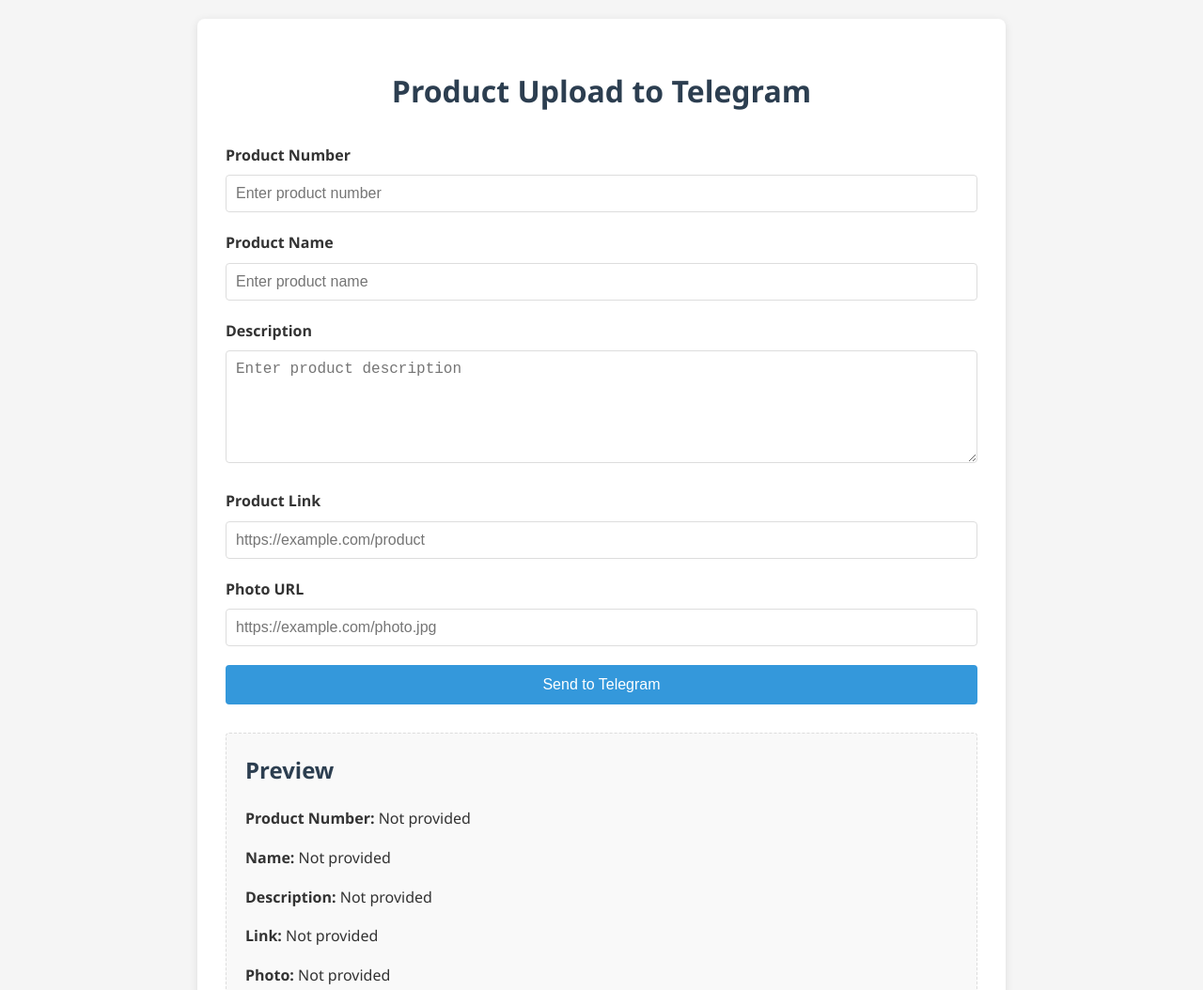
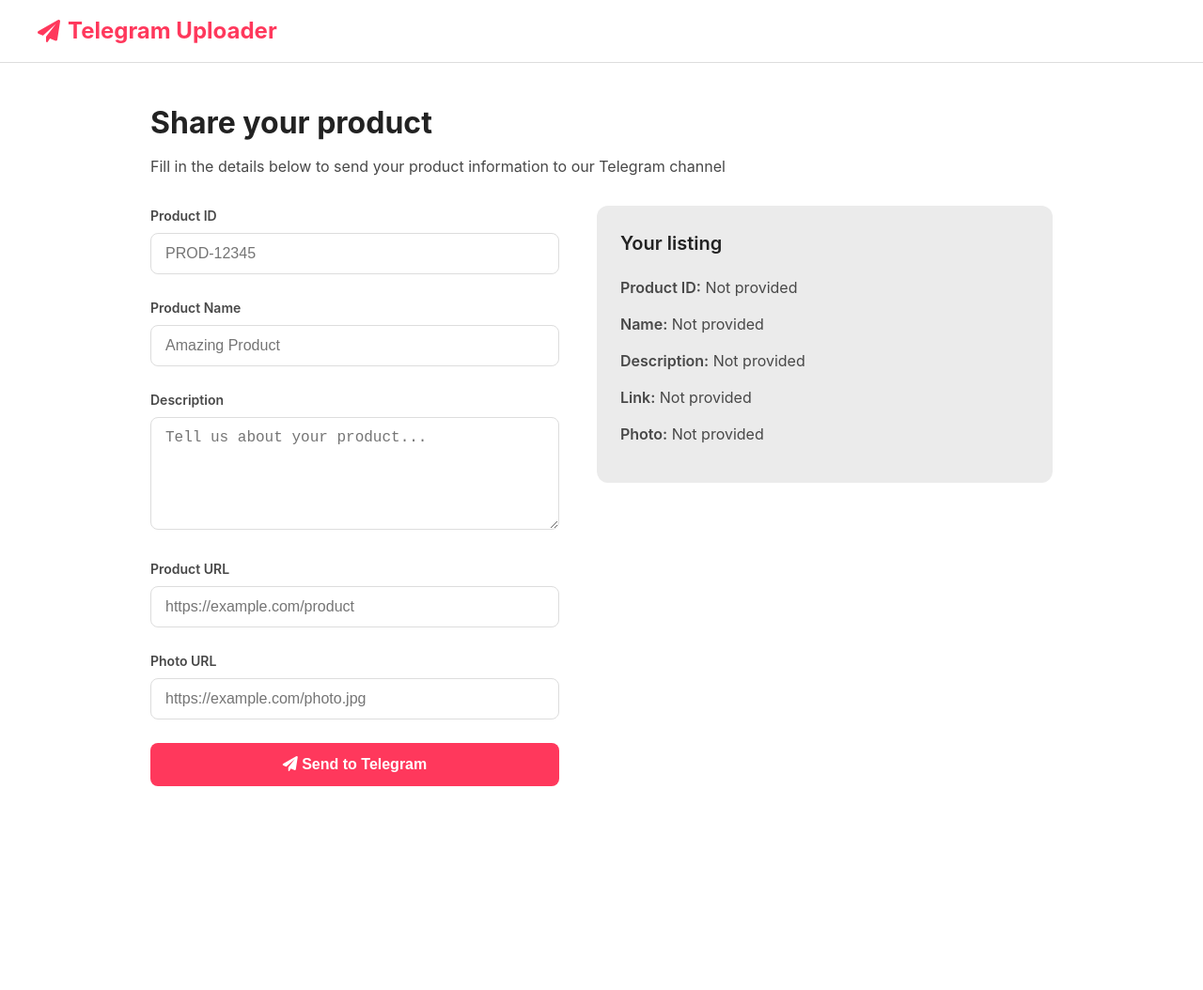
Before and after one commit to Flownetic/Shop_admin, a plain HTML site: page index.html in a window 1280 px wide. Shown: the top 1054 px of the page at 94% size. After the commit the page ends 877 px from the top, so only its background shows below. Drawn offline with Linux system fonts and the light colour scheme.

Commit message:
Update index.html

```diff
--- a/index.html
+++ b/index.html
@@ -4,159 +4,299 @@
     <meta charset="UTF-8">
     <meta name="viewport" content="width=device-width, initial-scale=1.0">
     <title>Product Upload to Telegram</title>
+    <link rel="stylesheet" href="https://cdnjs.cloudflare.com/ajax/libs/font-awesome/6.0.0-beta3/css/all.min.css">
     <style>
+        :root {
+            --airbnb-red: #FF385C;
+            --airbnb-dark: #222222;
+            --airbnb-light-gray: #EBEBEB;
+            --airbnb-medium-gray: #DDDDDD;
+            --airbnb-text: #484848;
+            --airbnb-white: #FFFFFF;
+        }
+
+        * {
+            box-sizing: border-box;
+            margin: 0;
+            padding: 0;
+        }
+
         body {
-            font-family: 'Segoe UI', Tahoma, Geneva, Verdana, sans-serif;
-            line-height: 1.6;
-            margin: 0;
-            padding: 20px;
-            background-color: #f5f5f5;
-            color: #333;
+            font-family: 'Circular', -apple-system, BlinkMacSystemFont, 'Segoe UI', Roboto, Oxygen, Ubuntu, Cantarell, 'Open Sans', 'Helvetica Neue', sans-serif;
+            color: var(--airbnb-text);
+            background-color: var(--airbnb-white);
+            line-height: 1.5;
         }
-        .container {
-            max-width: 800px;
-            margin: 0 auto;
-            background: white;
-            padding: 30px;
-            border-radius: 8px;
-            box-shadow: 0 2px 10px rgba(0, 0, 0, 0.1);
+
+        .navbar {
+            display: flex;
+            justify-content: space-between;
+            align-items: center;
+            padding: 15px 40px;
+            border-bottom: 1px solid var(--airbnb-medium-gray);
+            position: sticky;
+            top: 0;
+            background-color: var(--airbnb-white);
+            z-index: 100;
         }
-        h1 {
-            text-align: center;
-            color: #2c3e50;
+
+        .logo {
+            color: var(--airbnb-red);
+            font-size: 24px;
+            font-weight: 700;
+            text-decoration: none;
+            display: flex;
+            align-items: center;
+        }
+
+        .logo i {
+            margin-right: 8px;
+        }
+
+        .main-container {
+            max-width: 1000px;
+            margin: 40px auto;
+            padding: 0 20px;
+        }
+
+        .header {
             margin-bottom: 30px;
         }
+
+        .header h1 {
+            font-size: 32px;
+            font-weight: 700;
+            color: var(--airbnb-dark);
+            margin-bottom: 10px;
+        }
+
+        .header p {
+            color: var(--airbnb-text);
+            font-size: 16px;
+        }
+
+        .form-container {
+            display: flex;
+            gap: 40px;
+        }
+
+        .form-section {
+            flex: 1;
+        }
+
+        .preview-section {
+            flex: 1;
+            background-color: var(--airbnb-light-gray);
+            border-radius: 12px;
+            padding: 25px;
+            height: fit-content;
+        }
+
         .form-group {
+            margin-bottom: 25px;
+        }
+
+        .form-group label {
+            display: block;
+            font-weight: 600;
+            margin-bottom: 8px;
+            font-size: 14px;
+        }
+
+        .form-control {
+            width: 100%;
+            padding: 12px 15px;
+            border: 1px solid var(--airbnb-medium-gray);
+            border-radius: 8px;
+            font-size: 16px;
+            transition: border-color 0.2s;
+        }
+
+        .form-control:focus {
+            outline: none;
+            border-color: var(--airbnb-dark);
+        }
+
+        textarea.form-control {
+            min-height: 120px;
+            resize: vertical;
+        }
+
+        .btn {
+            background-color: var(--airbnb-red);
+            color: var(--airbnb-white);
+            border: none;
+            padding: 14px 24px;
+            font-size: 16px;
+            font-weight: 600;
+            border-radius: 8px;
+            cursor: pointer;
+            width: 100%;
+            transition: background-color 0.2s;
+        }
+
+        .btn:hover {
+            background-color: #E61E4D;
+        }
+
+        .preview-title {
+            font-size: 20px;
+            font-weight: 600;
             margin-bottom: 20px;
+            color: var(--airbnb-dark);
         }
-        label {
-            display: block;
-            margin-bottom: 8px;
+
+        .preview-item {
+            margin-bottom: 15px;
+        }
+
+        .preview-item strong {
             font-weight: 600;
         }
-        input[type="text"],
-        input[type="url"],
-        textarea {
-            width: 100%;
-            padding: 10px;
-            border: 1px solid #ddd;
-            border-radius: 4px;
-            font-size: 16px;
-            box-sizing: border-box;
-        }
-        textarea {
-            height: 120px;
-            resize: vertical;
-        }
-        button {
-            background-color: #3498db;
-            color: white;
-            border: none;
-            padding: 12px 20px;
-            font-size: 16px;
-            border-radius: 4px;
-            cursor: pointer;
-            width: 100%;
-            transition: background-color 0.3s;
-        }
-        button:hover {
-            background-color: #2980b9;
-        }
-        .preview {
-            margin-top: 30px;
-            padding: 20px;
-            border: 1px dashed #ddd;
-            border-radius: 4px;
-            background-color: #f9f9f9;
-        }
-        .preview h2 {
-            margin-top: 0;
-            color: #2c3e50;
-        }
-        .status {
-            margin-top: 20px;
-            padding: 15px;
-            border-radius: 4px;
+
+        .loading {
+            display: none;
             text-align: center;
-            display: none;
-        }
-        .success {
-            background-color: #d4edda;
-            color: #155724;
-            display: block;
-        }
-        .error {
-            background-color: #f8d7da;
-            color: #721c24;
-            display: block;
-        }
-        .loading {
-            text-align: center;
-            display: none;
             margin-top: 20px;
         }
+
         .spinner {
             border: 4px solid rgba(0, 0, 0, 0.1);
             border-radius: 50%;
-            border-top: 4px solid #3498db;
+            border-top: 4px solid var(--airbnb-red);
             width: 30px;
             height: 30px;
             animation: spin 1s linear infinite;
-            margin: 0 auto;
+            margin: 0 auto 15px;
         }
+
         @keyframes spin {
             0% { transform: rotate(0deg); }
             100% { transform: rotate(360deg); }
         }
+
+        .status {
+            margin-top: 20px;
+            padding: 15px;
+            border-radius: 8px;
+            text-align: center;
+            display: none;
+            font-weight: 500;
+        }
+
+        .success {
+            background-color: #E6F7EE;
+            color: #008A5C;
+            display: block;
+        }
+
+        .error {
+            background-color: #FFEBEC;
+            color: #C13515;
+            display: block;
+        }
+
+        .photo-preview {
+            margin-top: 15px;
+            max-width: 100%;
+            border-radius: 8px;
+            display: none;
+        }
+
+        @media (max-width: 768px) {
+            .form-container {
+                flex-direction: column;
+            }
+
+            .navbar {
+                padding: 15px 20px;
+            }
+
+            .header h1 {
+                font-size: 26px;
+            }
+        }
     </style>
 </head>
 <body>
-    <div class="container">
-        <h1>Product Upload to Telegram</h1>
+    <nav class="navbar">
+        <a href="#" class="logo">
+            <i class="fas fa-paper-plane"></i>
+            <span>Telegram Uploader</span>
+        </a>
+    </nav>
 
+    <div class="main-container">
+        <div class="header">
+            <h1>Share your product</h1>
+            <p>Fill in the details below to send your product information to our Telegram channel</p>
+        </div>
+
+        <div class="form-container">
+            <div class="form-section">
                 <form id="productForm">
                     <div class="form-group">
-                <label for="productNumber">Product Number</label>
-                <input type="text" id="productNumber" required placeholder="Enter product number">
+                        <label for="productNumber">Product ID</label>
+                        <input type="text" id="productNumber" class="form-control" required placeholder="PROD-12345">
                     </div>
 
                     <div class="form-group">
                         <label for="productName">Product Name</label>
-                <input type="text" id="productName" required placeholder="Enter product name">
+                        <input type="text" id="productName" class="form-control" required placeholder="Amazing Product">
                     </div>
 
                     <div class="form-group">
                         <label for="productDescription">Description</label>
-                <textarea id="productDescription" required placeholder="Enter product description"></textarea>
+                        <textarea id="productDescription" class="form-control" required placeholder="Tell us about your product..."></textarea>
                     </div>
 
                     <div class="form-group">
-                <label for="productLink">Product Link</label>
-                <input type="url" id="productLink" required placeholder="https://example.com/product">
+                        <label for="productLink">Product URL</label>
+                        <input type="url" id="productLink" class="form-control" required placeholder="https://example.com/product">
                     </div>
 
                     <div class="form-group">
                         <label for="productPhoto">Photo URL</label>
-                <input type="url" id="productPhoto" required placeholder="https://example.com/photo.jpg">
+                        <input type="url" id="productPhoto" class="form-control" required placeholder="https://example.com/photo.jpg">
+                        <img id="photoPreview" class="photo-preview" alt="Photo preview">
                     </div>
 
-            <button type="submit">Send to Telegram</button>
+                    <button type="submit" class="btn">
+                        <i class="fas fa-paper-plane"></i> Send to Telegram
+                    </button>
                 </form>
 
                 <div class="loading" id="loadingIndicator">
                     <div class="spinner"></div>
-            <p>Sending to Telegram...</p>
+                    <p>Sending your product information...</p>
                 </div>
 
                 <div class="status" id="statusMessage"></div>
+            </div>
 
-        <div class="preview" id="previewSection">
-            <h2>Preview</h2>
-            <p><strong>Product Number:</strong> <span id="previewNumber">Not provided</span></p>
-            <p><strong>Name:</strong> <span id="previewName">Not provided</span></p>
-            <p><strong>Description:</strong> <span id="previewDescription">Not provided</span></p>
-            <p><strong>Link:</strong> <span id="previewLink">Not provided</span></p>
-            <p><strong>Photo:</strong> <span id="previewPhoto">Not provided</span></p>
+            <div class="preview-section">
+                <h3 class="preview-title">Your listing</h3>
+
+                <div class="preview-item">
+                    <strong>Product ID:</strong> <span id="previewNumber">Not provided</span>
+                </div>
+
+                <div class="preview-item">
+                    <strong>Name:</strong> <span id="previewName">Not provided</span>
+                </div>
+
+                <div class="preview-item">
+                    <strong>Description:</strong> <span id="previewDescription">Not provided</span>
+                </div>
+
+                <div class="preview-item">
+                    <strong>Link:</strong> <span id="previewLink">Not provided</span>
+                </div>
+
+                <div class="preview-item">
+                    <strong>Photo:</strong> <span id="previewPhoto">Not provided</span>
+                </div>
+            </div>
         </div>
     </div>
 
@@ -168,6 +308,7 @@
             const previewDescription = document.getElementById('previewDescription');
             const previewLink = document.getElementById('previewLink');
             const previewPhoto = document.getElementById('previewPhoto');
+            const photoPreview = document.getElementById('photoPreview');
             const loadingIndicator = document.getElementById('loadingIndicator');
             const statusMessage = document.getElementById('statusMessage');
 
@@ -189,7 +330,15 @@
             });
 
             document.getElementById('productPhoto').addEventListener('input', function() {
-                previewPhoto.textContent = this.value || 'Not provided';
+                const photoUrl = this.value;
+                previewPhoto.textContent = photoUrl || 'Not provided';
+
+                if (photoUrl) {
+                    photoPreview.src = photoUrl;
+                    photoPreview.style.display = 'block';
+                } else {
+                    photoPreview.style.display = 'none';
+                }
             });
 
             // Form submission
@@ -212,13 +361,13 @@
 
                 // Format the message with HTML formatting
                 const message = `
-<b>New Product Submission</b>
+<b>🚀 New Product Submission</b>
 
-<b>Product Number:</b> ${productNumber}
-<b>Name:</b> ${productName}
-<b>Description:</b> ${productDescription}
-<b>Link:</b> <a href="${productLink}">View Product</a>
-<b>Photo:</b> <a href="${productPhoto}">View Photo</a>
+<b>🔢 Product ID:</b> ${productNumber}
+<b>📛 Name:</b> ${productName}
+<b>📝 Description:</b> ${productDescription}
+<b>🔗 Link:</b> <a href="${productLink}">View Product</a>
+<b>🖼 Photo:</b> <a href="${productPhoto}">View Photo</a>
                 `;
 
                 // Send to Telegram bot
@@ -239,7 +388,7 @@
                     loadingIndicator.style.display = 'none';
                     if (data.ok) {
                         statusMessage.className = 'status success';
-                        statusMessage.textContent = 'Product information sent successfully to Telegram!';
+                        statusMessage.textContent = '✅ Product information sent successfully to Telegram!';
                         statusMessage.style.display = 'block';
                         form.reset();
 
@@ -249,16 +398,17 @@
                         previewDescription.textContent = 'Not provided';
                         previewLink.textContent = 'Not provided';
                         previewPhoto.textContent = 'Not provided';
+                        photoPreview.style.display = 'none';
                     } else {
                         statusMessage.className = 'status error';
-                        statusMessage.textContent = `Error: ${data.description || 'Unknown error occurred'}`;
+                        statusMessage.textContent = `❌ Error: ${data.description || 'Unknown error occurred'}`;
                         statusMessage.style.display = 'block';
                     }
                 })
                 .catch(error => {
                     loadingIndicator.style.display = 'none';
                     statusMessage.className = 'status error';
-                    statusMessage.textContent = `Network error: ${error.message}`;
+                    statusMessage.textContent = `❌ Network error: ${error.message}`;
                     statusMessage.style.display = 'block';
                 });
             });
```
Lines whose indentation alone changed are shown as unchanged.
